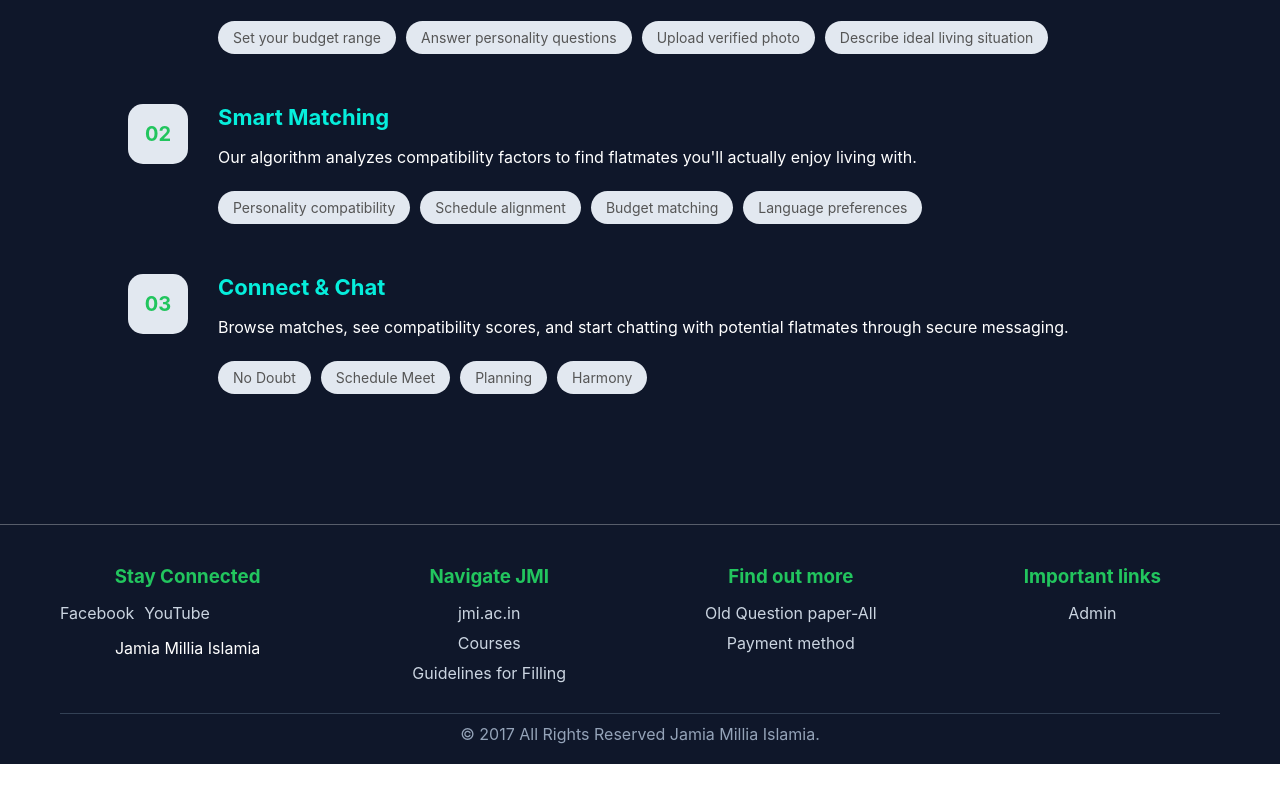
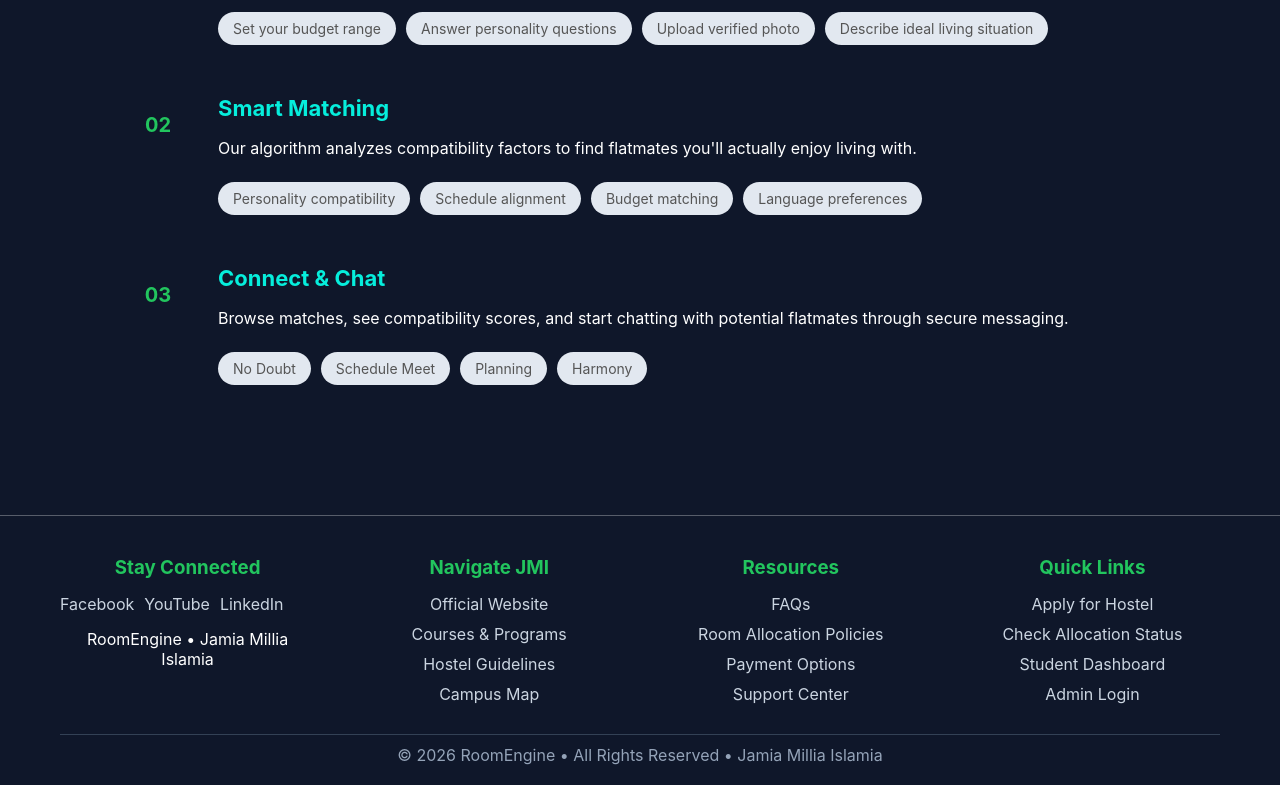
Before and after one commit to MdFareedKhan01/smart-room-allotment, a React (Vite) app in the folder client/: page / in a window 1280 px wide. Shown: the part 877-1662 px from the top of the page. Before the commit the page ends 1641 px from the top, so only its background shows below. Built offline with nearby package versions, Linux system fonts and the light colour scheme.

Commit message:
finallllyuyyy

```diff
--- a/client/src/pages/BestMatch.jsx
+++ b/client/src/pages/BestMatch.jsx
@@ -66,7 +66,7 @@ function BestMatch() {
   return (
       <div>
       <nav className="navbar-home">
-        <div className="logo-home">smartRootAllotment</div>
+        <div className="logo-home">RoomEngine</div>
         <div className="nav-links-home">
           <HomeIcon sx={{
         color: '#22c55e',
@@ -95,10 +95,6 @@ function BestMatch() {
           backgroundColor: '#0f766e', // Use pseudo-selectors
         },
       }} />
-          <img
-            src="https://jmicoe.in/images/jmi-logo.jpg"
-            alt="profile card"
-          />
         </div>
       </nav>
         <section className="dash-body-best">
@@ -119,44 +115,47 @@ function BestMatch() {
     <div className="footer-column">
       <h3>Stay Connected</h3>
       <div className="social-icons">
-              <a href="#">Facebook</a>
-              <a href="#">YouTube</a>
+        <a href="https://www.facebook.com/yourpage" target="_blank" rel="noopener noreferrer">Facebook</a>
+        <a href="https://www.youtube.com/yourchannel" target="_blank" rel="noopener noreferrer">YouTube</a>
+        <a href="https://www.linkedin.com/company/yourcompany" target="_blank" rel="noopener noreferrer">LinkedIn</a>
       </div>
-            <p>Jamia Millia Islamia</p>
+      <p>RoomEngine • Jamia Millia Islamia</p>
     </div>
 
     <div className="footer-column">
       <h3>Navigate JMI</h3>
       <ul>
-              <li><a href="#">jmi.ac.in</a></li>
-              <li><a href="#">Courses</a></li>
+        <li><a href="https://jmi.ac.in">Official Website</a></li>
+        <li><a href="#">Courses & Programs</a></li>
         <li><a href="#">Hostel Guidelines</a></li>
         <li><a href="#">Campus Map</a></li>
       </ul>
     </div>
 
     <div className="footer-column">
-            <h3>Find out more</h3>
+      <h3>Resources</h3>
       <ul>
         <li><a href="#">FAQs</a></li>
-              <li><a href="#">Old Question Papers</a></li>
-              <li><a href="#">Payment Methods</a></li>
+        <li><a href="#">Room Allocation Policies</a></li>
+        <li><a href="#">Payment Options</a></li>
+        <li><a href="#">Support Center</a></li>
       </ul>
     </div>
 
     <div className="footer-column">
       <h3>Quick Links</h3>
       <ul>
-              <li><a href="#">Apply Now</a></li>
+        <li><a href="#">Apply for Hostel</a></li>
         <li><a href="#">Check Allocation Status</a></li>
-              <li><a href="#">Admin</a></li>
+        <li><a href="#">Student Dashboard</a></li>
+        <li><a href="#">Admin Login</a></li>
       </ul>
     </div>
 
   </div>
 
   <div className="footer-bottom">
-          © 2026 All Rights Reserved Jamia Millia Islamia.
+    © 2026 RoomEngine • All Rights Reserved • Jamia Millia Islamia
   </div>
 </footer>
     </div>
--- a/client/src/pages/Dashboard.jsx
+++ b/client/src/pages/Dashboard.jsx
@@ -70,7 +70,7 @@ function Dashboard() {
   return (
     <div>
       <nav className="navbar-home">
-        <div className="logo-home">smartRootAllotment</div>
+        <div className="logo-home">RoomEngine</div>
         <div className="nav-links-home">
           <HomeIcon sx={{
         color: '#22c55e',
@@ -101,10 +101,7 @@ function Dashboard() {
           backgroundColor: '#0f766e', // Use pseudo-selectors
         },
       }} />
-          <img
-            src="https://jmicoe.in/images/jmi-logo.jpg"
-            alt="profile card"
-          />
+
         </div>
       </nav>
     <div className="dash-body">
@@ -162,44 +159,47 @@ function Dashboard() {
     <div className="footer-column">
       <h3>Stay Connected</h3>
       <div className="social-icons">
-              <a href="#">Facebook</a>
-              <a href="#">YouTube</a>
+        <a href="https://www.facebook.com/yourpage" target="_blank" rel="noopener noreferrer">Facebook</a>
+        <a href="https://www.youtube.com/yourchannel" target="_blank" rel="noopener noreferrer">YouTube</a>
+        <a href="https://www.linkedin.com/company/yourcompany" target="_blank" rel="noopener noreferrer">LinkedIn</a>
       </div>
-            <p>Jamia Millia Islamia</p>
+      <p>RoomEngine • Jamia Millia Islamia</p>
     </div>
 
     <div className="footer-column">
       <h3>Navigate JMI</h3>
       <ul>
-              <li><a href="#">jmi.ac.in</a></li>
-              <li><a href="#">Courses</a></li>
+        <li><a href="https://jmi.ac.in">Official Website</a></li>
+        <li><a href="#">Courses & Programs</a></li>
         <li><a href="#">Hostel Guidelines</a></li>
         <li><a href="#">Campus Map</a></li>
       </ul>
     </div>
 
     <div className="footer-column">
-            <h3>Find out more</h3>
+      <h3>Resources</h3>
       <ul>
         <li><a href="#">FAQs</a></li>
-              <li><a href="#">Old Question Papers</a></li>
-              <li><a href="#">Payment Methods</a></li>
+        <li><a href="#">Room Allocation Policies</a></li>
+        <li><a href="#">Payment Options</a></li>
+        <li><a href="#">Support Center</a></li>
       </ul>
     </div>
 
     <div className="footer-column">
       <h3>Quick Links</h3>
       <ul>
-              <li><a href="#">Apply Now</a></li>
+        <li><a href="#">Apply for Hostel</a></li>
         <li><a href="#">Check Allocation Status</a></li>
-              <li><a href="#">Admin</a></li>
+        <li><a href="#">Student Dashboard</a></li>
+        <li><a href="#">Admin Login</a></li>
       </ul>
     </div>
 
   </div>
 
   <div className="footer-bottom">
-          © 2026 All Rights Reserved Jamia Millia Islamia.
+    © 2026 RoomEngine • All Rights Reserved • Jamia Millia Islamia
   </div>
 </footer>
     </div>
--- a/client/src/pages/Hhome.jsx
+++ b/client/src/pages/Hhome.jsx
@@ -30,7 +30,7 @@ const handleShowRooms = () => {
   return (
     <div class>
     <nav className="navbar-home">
-        <div className="logo-home">smartRootAllotment</div>
+        <div className="logo-home">RoomEngine</div>
 
         <div className="nav-links-home">
             {!isLoggedIn?(
@@ -41,8 +41,7 @@ const handleShowRooms = () => {
           backgroundColor: '#0f766e', // Use pseudo-selectors
         },
       }} onClick={() => navigate("/Login")}  />
-                            <img src="https://jmicoe.in/images/jmi-logo.jpg"
-                                alt="profile card" />
+
                         </div>
                     ):(
                         <div className="nav-links-home">
@@ -63,10 +62,7 @@ const handleShowRooms = () => {
           backgroundColor: '#0f766e', // Use pseudo-selectors
         },
       }} />
-      <img
-            src="https://jmicoe.in/images/jmi-logo.jpg"
-            alt="profile card"
-          />
+
                         </div>
                       )
             }
@@ -104,7 +100,7 @@ const handleShowRooms = () => {
   </div>
 
   <div className="hero-right stats-panel">
-    <h2 className="stats-title">Why SmartRoomAllotment?</h2>
+    <h2 className="stats-title">Why RoomEngine?</h2>
     <p className="stats-subtitle">
       A smarter, fairer way to allocate hostel rooms at JMI.
     </p>
@@ -195,40 +191,47 @@ const handleShowRooms = () => {
     <div className="footer-column">
       <h3>Stay Connected</h3>
       <div className="social-icons">
-                    <a href="#">Facebook</a>
-                    <a href="#">YouTube</a>
+        <a href="https://www.facebook.com/yourpage" target="_blank" rel="noopener noreferrer">Facebook</a>
+        <a href="https://www.youtube.com/yourchannel" target="_blank" rel="noopener noreferrer">YouTube</a>
+        <a href="https://www.linkedin.com/company/yourcompany" target="_blank" rel="noopener noreferrer">LinkedIn</a>
       </div>
-                <p>Jamia Millia Islamia</p>
+      <p>RoomEngine • Jamia Millia Islamia</p>
     </div>
 
     <div className="footer-column">
       <h3>Navigate JMI</h3>
       <ul>
-                    <li><a href="#">jmi.ac.in</a></li>
-                    <li><a href="#">Courses</a></li>
-                    <li><a href="#">Guidelines for Filling</a></li>
+        <li><a href="https://jmi.ac.in">Official Website</a></li>
+        <li><a href="#">Courses & Programs</a></li>
+        <li><a href="#">Hostel Guidelines</a></li>
+        <li><a href="#">Campus Map</a></li>
       </ul>
     </div>
 
     <div className="footer-column">
-                <h3>Find out more</h3>
+      <h3>Resources</h3>
       <ul>
-                    <li><a href="#">Old Question paper-All</a></li>
-                    <li><a href="#">Payment method</a></li>
+        <li><a href="#">FAQs</a></li>
+        <li><a href="#">Room Allocation Policies</a></li>
+        <li><a href="#">Payment Options</a></li>
+        <li><a href="#">Support Center</a></li>
       </ul>
     </div>
 
     <div className="footer-column">
-                <h3>Important links</h3>
+      <h3>Quick Links</h3>
       <ul>
-                    <li><a href="#">Admin</a></li>
+        <li><a href="#">Apply for Hostel</a></li>
+        <li><a href="#">Check Allocation Status</a></li>
+        <li><a href="#">Student Dashboard</a></li>
+        <li><a href="#">Admin Login</a></li>
       </ul>
     </div>
 
   </div>
 
   <div className="footer-bottom">
-            © 2017 All Rights Reserved Jamia Millia Islamia.
+    © 2026 RoomEngine • All Rights Reserved • Jamia Millia Islamia
   </div>
 </footer>
     </div>
--- a/client/src/pages/Login.jsx
+++ b/client/src/pages/Login.jsx
@@ -34,7 +34,7 @@ function Login() {
   return (
     <div className="bodyparent-l">
       <nav className="navbar-home">
-        <div className="logo-home">smartRootAllotment</div>
+        <div className="logo-home">RoomEngine</div>
         <div className="nav-links-home">
           <HomeIcon sx={{
         color: '#22c55e',
@@ -47,10 +47,7 @@ function Login() {
               localStorage.setItem("step", "1");
               navigate("/");
             }}/>
-          <img
-            src="https://jmicoe.in/images/jmi-logo.jpg"
-            alt="profile card"
-          />
+
         </div>
       </nav>
 
--- a/client/src/pages/Mid.jsx
+++ b/client/src/pages/Mid.jsx
@@ -23,7 +23,7 @@ function Mid() {
   return (
     <div>
       <nav className="navbar-home">
-        <div className="logo-home">smartRootAllotment</div>
+        <div className="logo-home">RoomEngine</div>
         <div className="nav-links-home">
           <HomeIcon sx={{
         color: '#22c55e',
@@ -54,10 +54,7 @@ function Mid() {
           backgroundColor: '#0f766e', // Use pseudo-selectors
         },
       }} />
-          <img
-            src="https://jmicoe.in/images/jmi-logo.jpg"
-            alt="profile card"
-          />
+
         </div>
       </nav>
 
@@ -126,44 +123,47 @@ function Mid() {
     <div className="footer-column">
       <h3>Stay Connected</h3>
       <div className="social-icons">
-              <a href="#">Facebook</a>
-              <a href="#">YouTube</a>
+        <a href="https://www.facebook.com/yourpage" target="_blank" rel="noopener noreferrer">Facebook</a>
+        <a href="https://www.youtube.com/yourchannel" target="_blank" rel="noopener noreferrer">YouTube</a>
+        <a href="https://www.linkedin.com/company/yourcompany" target="_blank" rel="noopener noreferrer">LinkedIn</a>
       </div>
-            <p>Jamia Millia Islamia</p>
+      <p>RoomEngine • Jamia Millia Islamia</p>
     </div>
 
     <div className="footer-column">
       <h3>Navigate JMI</h3>
       <ul>
-              <li><a href="#">jmi.ac.in</a></li>
-              <li><a href="#">Courses</a></li>
+        <li><a href="https://jmi.ac.in">Official Website</a></li>
+        <li><a href="#">Courses & Programs</a></li>
         <li><a href="#">Hostel Guidelines</a></li>
         <li><a href="#">Campus Map</a></li>
       </ul>
     </div>
 
     <div className="footer-column">
-            <h3>Find out more</h3>
+      <h3>Resources</h3>
       <ul>
         <li><a href="#">FAQs</a></li>
-              <li><a href="#">Old Question Papers</a></li>
-              <li><a href="#">Payment Methods</a></li>
+        <li><a href="#">Room Allocation Policies</a></li>
+        <li><a href="#">Payment Options</a></li>
+        <li><a href="#">Support Center</a></li>
       </ul>
     </div>
 
     <div className="footer-column">
       <h3>Quick Links</h3>
       <ul>
-              <li><a href="#">Apply Now</a></li>
+        <li><a href="#">Apply for Hostel</a></li>
         <li><a href="#">Check Allocation Status</a></li>
-              <li><a href="#">Admin</a></li>
+        <li><a href="#">Student Dashboard</a></li>
+        <li><a href="#">Admin Login</a></li>
       </ul>
     </div>
 
   </div>
 
   <div className="footer-bottom">
-          © 2026 All Rights Reserved Jamia Millia Islamia.
+    © 2026 RoomEngine • All Rights Reserved • Jamia Millia Islamia
   </div>
 </footer>
     </div>
--- a/client/src/pages/Personality.jsx
+++ b/client/src/pages/Personality.jsx
@@ -91,7 +91,7 @@ function Personality() {
   return (
     <div>
       <nav className="navbar-home">
-        <div className="logo-home">smartRootAllotment</div>
+        <div className="logo-home">RoomEngine</div>
         <div className="nav-links-home">
           <HomeIcon sx={{
         color: '#22c55e',
@@ -122,10 +122,7 @@ function Personality() {
           backgroundColor: '#0f766e', // Use pseudo-selectors
         },
       }} />
-          <img
-            src="https://jmicoe.in/images/jmi-logo.jpg"
-            alt="profile card"
-          />
+
         </div>
       </nav>
     <div className="bodyparent">
@@ -184,44 +181,47 @@ function Personality() {
     <div className="footer-column">
       <h3>Stay Connected</h3>
       <div className="social-icons">
-              <a href="#">Facebook</a>
-              <a href="#">YouTube</a>
+        <a href="https://www.facebook.com/yourpage" target="_blank" rel="noopener noreferrer">Facebook</a>
+        <a href="https://www.youtube.com/yourchannel" target="_blank" rel="noopener noreferrer">YouTube</a>
+        <a href="https://www.linkedin.com/company/yourcompany" target="_blank" rel="noopener noreferrer">LinkedIn</a>
       </div>
-            <p>Jamia Millia Islamia</p>
+      <p>RoomEngine • Jamia Millia Islamia</p>
     </div>
 
     <div className="footer-column">
       <h3>Navigate JMI</h3>
       <ul>
-              <li><a href="#">jmi.ac.in</a></li>
-              <li><a href="#">Courses</a></li>
+        <li><a href="https://jmi.ac.in">Official Website</a></li>
+        <li><a href="#">Courses & Programs</a></li>
         <li><a href="#">Hostel Guidelines</a></li>
         <li><a href="#">Campus Map</a></li>
       </ul>
     </div>
 
     <div className="footer-column">
-            <h3>Find out more</h3>
+      <h3>Resources</h3>
       <ul>
         <li><a href="#">FAQs</a></li>
-              <li><a href="#">Old Question Papers</a></li>
-              <li><a href="#">Payment Methods</a></li>
+        <li><a href="#">Room Allocation Policies</a></li>
+        <li><a href="#">Payment Options</a></li>
+        <li><a href="#">Support Center</a></li>
       </ul>
     </div>
 
     <div className="footer-column">
       <h3>Quick Links</h3>
       <ul>
-              <li><a href="#">Apply Now</a></li>
+        <li><a href="#">Apply for Hostel</a></li>
         <li><a href="#">Check Allocation Status</a></li>
-              <li><a href="#">Admin</a></li>
+        <li><a href="#">Student Dashboard</a></li>
+        <li><a href="#">Admin Login</a></li>
       </ul>
     </div>
 
   </div>
 
   <div className="footer-bottom">
-          © 2026 All Rights Reserved Jamia Millia Islamia.
+    © 2026 RoomEngine • All Rights Reserved • Jamia Millia Islamia
   </div>
 </footer>
     </div>
--- a/client/src/pages/Preference.jsx
+++ b/client/src/pages/Preference.jsx
@@ -41,7 +41,7 @@ function Preference() {
   return (
     <div>
       <nav className="navbar-home">
-        <div className="logo-home">smartRootAllotment</div>
+        <div className="logo-home">RoomEngine</div>
         <div className="nav-links-home">
           <HomeIcon sx={{
         color: '#22c55e',
@@ -72,10 +72,7 @@ function Preference() {
           backgroundColor: '#0f766e', // Use pseudo-selectors
         },
       }} />
-          <img
-            src="https://jmicoe.in/images/jmi-logo.jpg"
-            alt="profile card"
-          />
+
         </div>
       </nav>
     <div className="bodyparent-p">
@@ -199,44 +196,47 @@ function Preference() {
     <div className="footer-column">
       <h3>Stay Connected</h3>
       <div className="social-icons">
-              <a href="#">Facebook</a>
-              <a href="#">YouTube</a>
+        <a href="https://www.facebook.com/yourpage" target="_blank" rel="noopener noreferrer">Facebook</a>
+        <a href="https://www.youtube.com/yourchannel" target="_blank" rel="noopener noreferrer">YouTube</a>
+        <a href="https://www.linkedin.com/company/yourcompany" target="_blank" rel="noopener noreferrer">LinkedIn</a>
       </div>
-            <p>Jamia Millia Islamia</p>
+      <p>RoomEngine • Jamia Millia Islamia</p>
     </div>
 
     <div className="footer-column">
       <h3>Navigate JMI</h3>
       <ul>
-              <li><a href="#">jmi.ac.in</a></li>
-              <li><a href="#">Courses</a></li>
+        <li><a href="https://jmi.ac.in">Official Website</a></li>
+        <li><a href="#">Courses & Programs</a></li>
         <li><a href="#">Hostel Guidelines</a></li>
         <li><a href="#">Campus Map</a></li>
       </ul>
     </div>
 
     <div className="footer-column">
-            <h3>Find out more</h3>
+      <h3>Resources</h3>
       <ul>
         <li><a href="#">FAQs</a></li>
-              <li><a href="#">Old Question Papers</a></li>
-              <li><a href="#">Payment Methods</a></li>
+        <li><a href="#">Room Allocation Policies</a></li>
+        <li><a href="#">Payment Options</a></li>
+        <li><a href="#">Support Center</a></li>
       </ul>
     </div>
 
     <div className="footer-column">
       <h3>Quick Links</h3>
       <ul>
-              <li><a href="#">Apply Now</a></li>
+        <li><a href="#">Apply for Hostel</a></li>
         <li><a href="#">Check Allocation Status</a></li>
-              <li><a href="#">Admin</a></li>
+        <li><a href="#">Student Dashboard</a></li>
+        <li><a href="#">Admin Login</a></li>
       </ul>
     </div>
 
   </div>
 
   <div className="footer-bottom">
-          © 2026 All Rights Reserved Jamia Millia Islamia.
+    © 2026 RoomEngine • All Rights Reserved • Jamia Millia Islamia
   </div>
 </footer>
     </div>
--- a/client/src/pages/Rooms.jsx
+++ b/client/src/pages/Rooms.jsx
@@ -42,7 +42,7 @@ function Rooms() {
   return (
     <div>
       <nav className="navbar-home">
-        <div className="logo-home">smartRootAllotment</div>
+        <div className="logo-home">RoomEngine</div>
         <div className="nav-links-home">
           <HomeIcon sx={{
         color: '#22c55e',
@@ -73,10 +73,7 @@ function Rooms() {
           backgroundColor: '#0f766e', // Use pseudo-selectors
         },
       }} />
-          <img
-            src="https://jmicoe.in/images/jmi-logo.jpg"
-            alt="profile card"
-          />
+
         </div>
       </nav>
     <div className="dash-body-best">
@@ -103,44 +100,47 @@ function Rooms() {
     <div className="footer-column">
       <h3>Stay Connected</h3>
       <div className="social-icons">
-              <a href="#">Facebook</a>
-              <a href="#">YouTube</a>
+        <a href="https://www.facebook.com/yourpage" target="_blank" rel="noopener noreferrer">Facebook</a>
+        <a href="https://www.youtube.com/yourchannel" target="_blank" rel="noopener noreferrer">YouTube</a>
+        <a href="https://www.linkedin.com/company/yourcompany" target="_blank" rel="noopener noreferrer">LinkedIn</a>
       </div>
-            <p>Jamia Millia Islamia</p>
+      <p>RoomEngine • Jamia Millia Islamia</p>
     </div>
 
     <div className="footer-column">
       <h3>Navigate JMI</h3>
       <ul>
-              <li><a href="#">jmi.ac.in</a></li>
-              <li><a href="#">Courses</a></li>
+        <li><a href="https://jmi.ac.in">Official Website</a></li>
+        <li><a href="#">Courses & Programs</a></li>
         <li><a href="#">Hostel Guidelines</a></li>
         <li><a href="#">Campus Map</a></li>
       </ul>
     </div>
 
     <div className="footer-column">
-            <h3>Find out more</h3>
+      <h3>Resources</h3>
       <ul>
         <li><a href="#">FAQs</a></li>
-              <li><a href="#">Old Question Papers</a></li>
-              <li><a href="#">Payment Methods</a></li>
+        <li><a href="#">Room Allocation Policies</a></li>
+        <li><a href="#">Payment Options</a></li>
+        <li><a href="#">Support Center</a></li>
       </ul>
     </div>
 
     <div className="footer-column">
       <h3>Quick Links</h3>
       <ul>
-              <li><a href="#">Apply Now</a></li>
+        <li><a href="#">Apply for Hostel</a></li>
         <li><a href="#">Check Allocation Status</a></li>
-              <li><a href="#">Admin</a></li>
+        <li><a href="#">Student Dashboard</a></li>
+        <li><a href="#">Admin Login</a></li>
       </ul>
     </div>
 
   </div>
 
   <div className="footer-bottom">
-          © 2026 All Rights Reserved Jamia Millia Islamia.
+    © 2026 RoomEngine • All Rights Reserved • Jamia Millia Islamia
   </div>
 </footer>
     </div>
--- a/client/src/pages/SignUp.jsx
+++ b/client/src/pages/SignUp.jsx
@@ -34,7 +34,7 @@ function SignUp() {
   return (
     <div className="bodyparent-s">
       <nav className="navbar-home">
-        <div className="logo-home">smartRootAllotment</div>
+        <div className="logo-home">RoomEngine</div>
         <div className="nav-links-home">
           <HomeIcon sx={{
         color: '#22c55e',
@@ -47,10 +47,6 @@ function SignUp() {
               localStorage.setItem("step", "1");
               navigate("/");
             }}/>
-          <img
-            src="https://jmicoe.in/images/jmi-logo.jpg"
-            alt="profile card"
-          />
         </div>
       </nav>
 
--- a/client/src/pages/home.css
+++ b/client/src/pages/home.css
@@ -69,7 +69,7 @@ body {
 .step-number {
   min-width: 60px;
   height: 60px;
-  background-color: #e2e8f0;
+
   color: #22c55e; /* primary green */
   font-weight: bold;
   font-size: 20px;
--- a/client/src/pages/personality.css
+++ b/client/src/pages/personality.css
@@ -44,7 +44,7 @@
 .question-text {
   font-weight: 600;
   margin-bottom: 15px;
-  color: #06e812;
+  color: #09a111;
   font-size: 18px;
 }
 
```
Also changed, not shown: 1 other file (tests, documents, lock files or other folders). Lines whose indentation alone changed are shown as unchanged.
